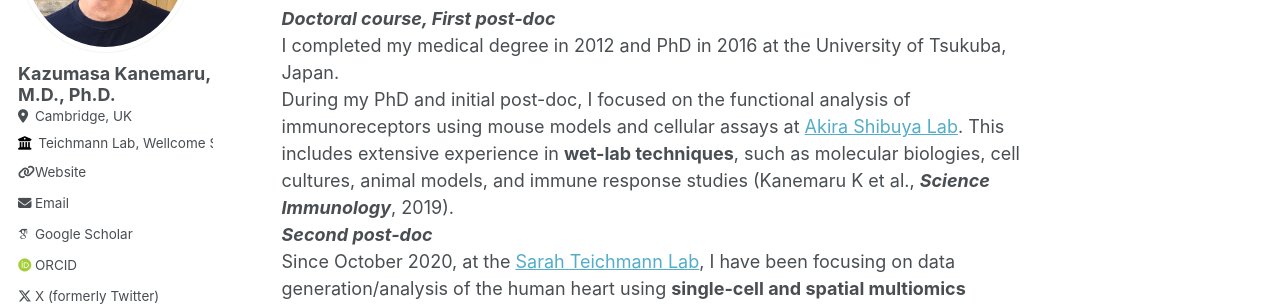
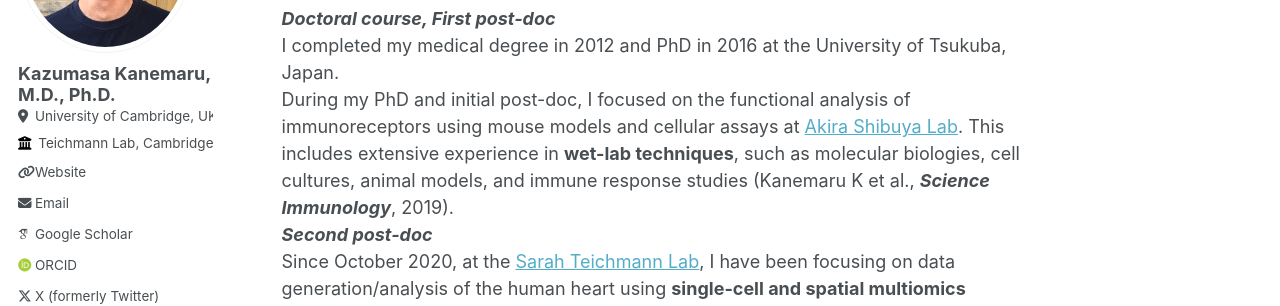
Before and after one commit to kazukane/kazukane.github.io, a Jekyll site: the page built from _pages/about.md, in a window 1280 px wide. Shown: the part 241-547 px from the top of the page. Built offline with Jekyll 4.4.1, drawn with Linux system fonts in a browser that asks for light colours; some web fonts are replaced.

Commit message:
Update _config.yml

```diff
--- a/_config.yml
+++ b/_config.yml
@@ -25,8 +25,8 @@ author:
   name             : "Kazumasa Kanemaru, M.D., Ph.D."
   pronouns         : # example: "she/her"
   bio              : # "Short biography for the left-hand sidebar"
-  location         : "Cambridge, UK"
-  employer         : "Teichmann Lab, Wellcome Sanger Institute"
+  location         : "University of Cambridge, UK"
+  employer         : "Teichmann Lab, Cambridge Stem Cell Institute"
   uri              : https://www.teichlab.org/
   email            : "kk837@cam.ac.uk"
 
```
